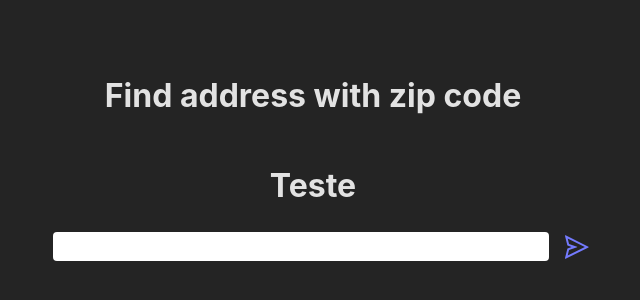
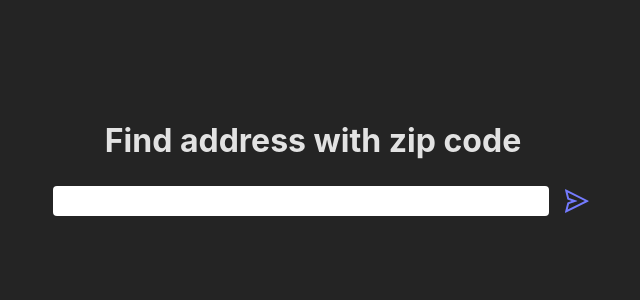
Before and after one commit to MikaelOM/search-address, a React (Vite) app: page / in a window 1280 px wide. Shown: the part 244-544 px from the top of the page, without its empty margins (327-967 px from the left). Built offline with nearby package versions, Linux system fonts and the light colour scheme.

Commit message:
refactor: removing unit test files

```diff
--- a/src/App.tsx
+++ b/src/App.tsx
@@ -1,3 +1,4 @@
+import React from 'react'
 import { useState } from 'react';
 import { Form } from './components/Form'
 import { ShowDataLocality } from './components/ShowDataLocality'
--- a/src/components/Form.tsx
+++ b/src/components/Form.tsx
@@ -1,9 +1,10 @@
+import React from 'react'
 import { ChangeEvent, FormEvent, useEffect, useState } from 'react'
 import { AiOutlineSend } from "react-icons/ai"
 
 import { AddressType } from '../App';
 
-import styles from './Form.module.css'
+import'./Form.css'
 
 interface FormProps {
   setAddressData: (addressData: AddressType) => void;
@@ -59,8 +60,7 @@ export function Form({ setAddressData }: FormProps) {
 
   return (
     <div>
-      <h1>Teste</h1>
-      <form id="form-cep" className={!validateCep() ? styles.formInvalidCep : ''} onSubmit={handleSubmitAddressForm}>
+      <form id="form-cep" className={!validateCep() ? 'formInvalidCep' : ''} onSubmit={handleSubmitAddressForm}>
         <input
           className={error !== '' ? 'inputError' : ''}
           type="text"
--- a/src/components/Teste.tsx
+++ /dev/null
@@ -1,3 +0,0 @@
-export function Teste() {
-  return <h1>Teste</h1>
-}
```
Also changed, not shown: src/components/Form.css (renamed from src/components/Form.module.css), 2 other files (tests, documents, lock files or other folders).
